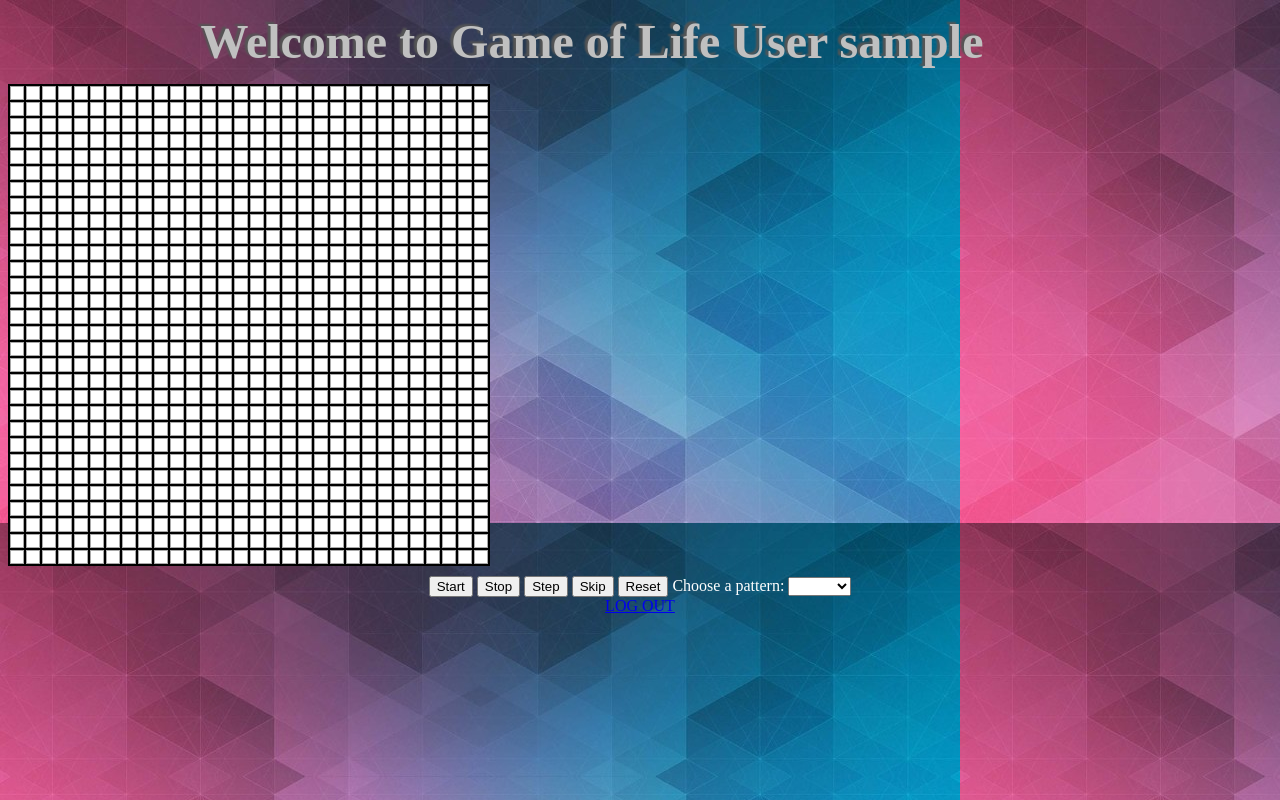
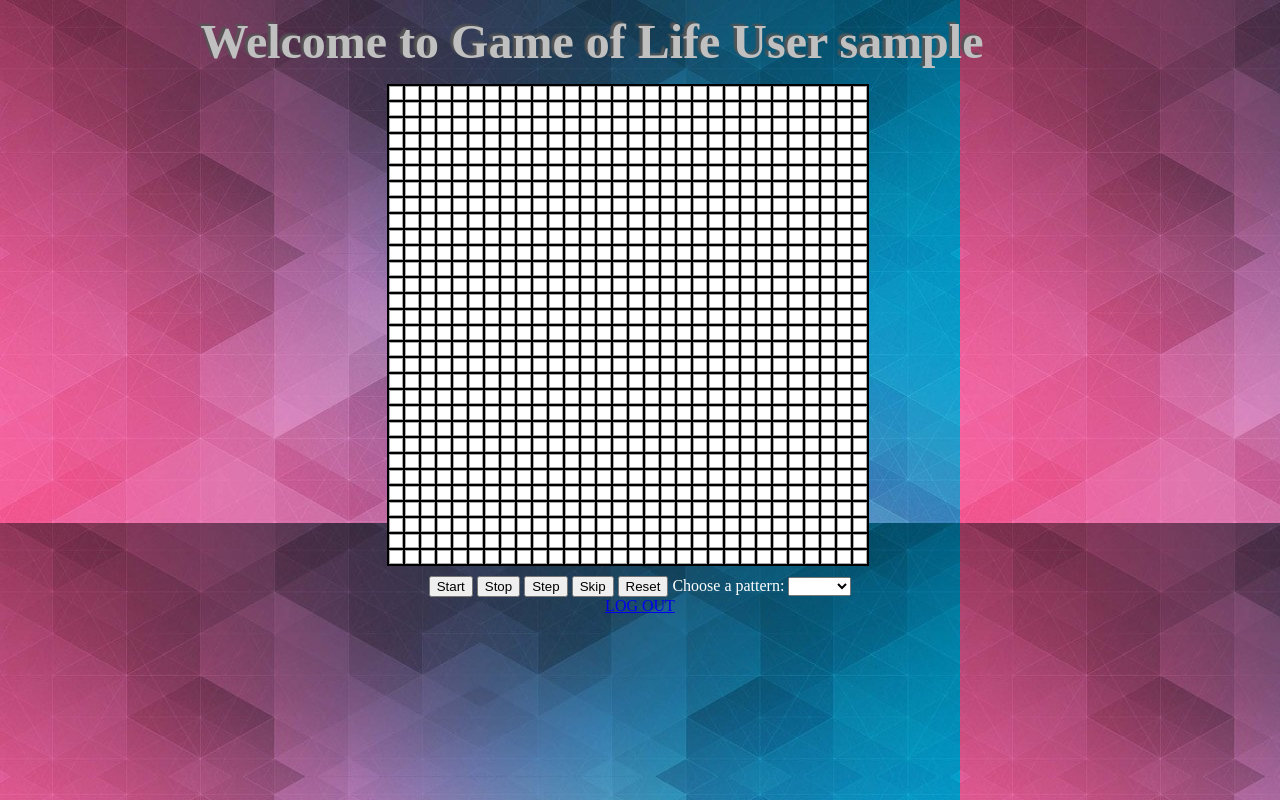
Before and after one commit to Keshawn287/Conway-s-Game-of-Life, a PHP site: page /Conway-s-Game-of-Life/home.php in a window 1280 px wide. Run offline with PHP 8.4, Linux system fonts and the light colour scheme; the visitor is signed in with stand-in values (Sample User, id 1).

Commit message:
Update style1.css

```diff
--- a/src/style1.css
+++ b/src/style1.css
@@ -1,6 +1,10 @@
 body{
 	background: url(GameofLife2.jpg);
 
+}
+.game {
+    width: 40%;
+    margin:auto;
 }
 
 .gol {
```
